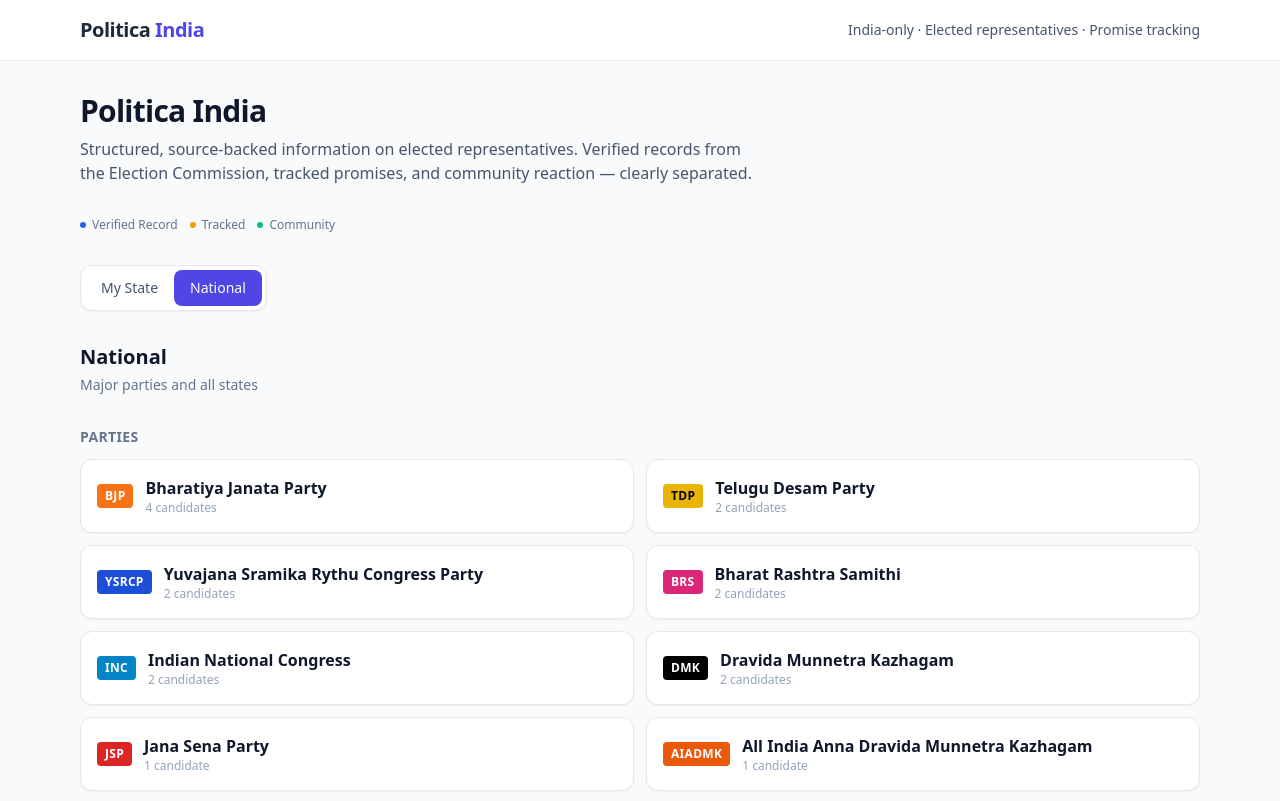
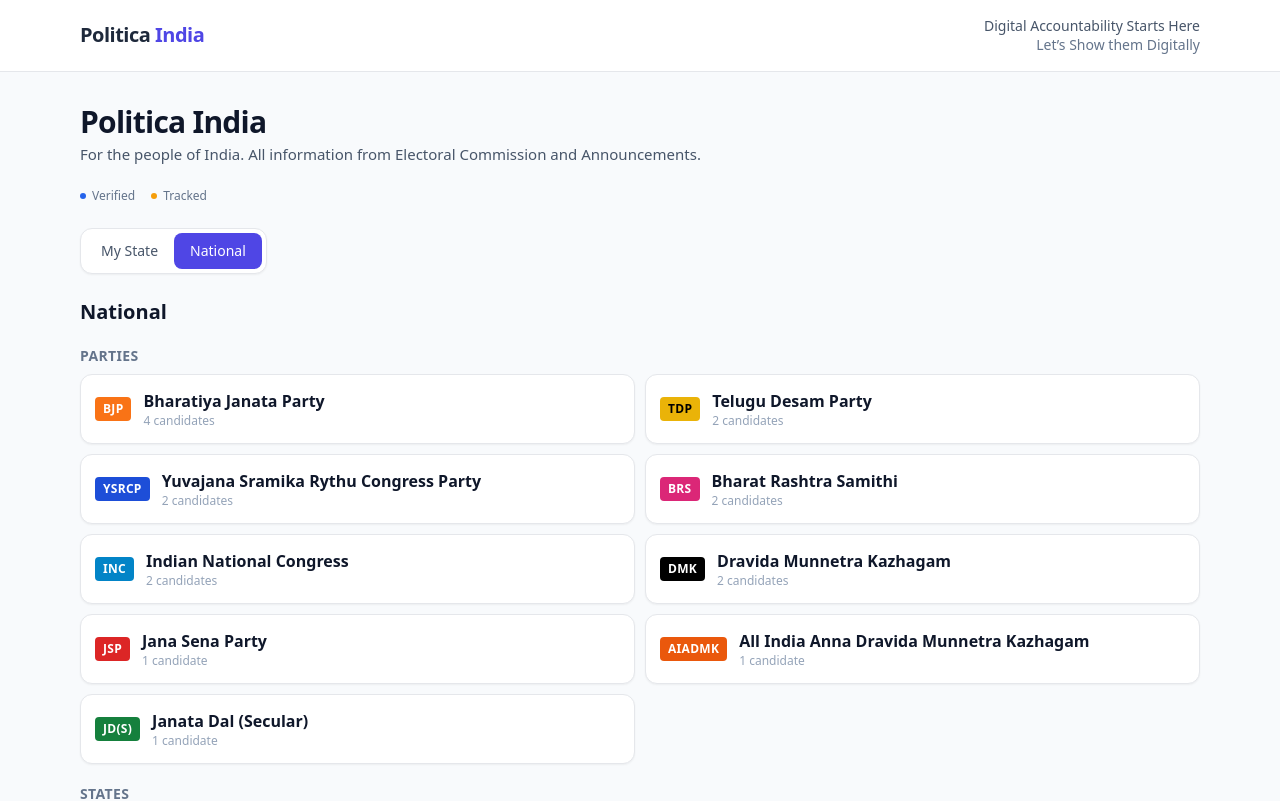
Before and after one commit to Rudhra6467/politica-india, a Next.js app: page / in a window 1280 px wide. Shown: the top 801 px of the page. Built offline with nearby package versions, Linux system fonts and the light colour scheme.

Commit message:
Homepage copy & spacing: Digital Accountability tagline, tighter state section, Verified+Tracked only in legend

```diff
--- a/src/app/layout.tsx
+++ b/src/app/layout.tsx
@@ -15,12 +15,13 @@ export default function RootLayout({
     <html lang="en">
       <body className="min-h-screen bg-slate-50 text-slate-900 antialiased">
         <header className="border-b bg-white">
-          <div className="mx-auto max-w-6xl px-4 py-4 flex items-center justify-between">
-            <div className="font-bold text-xl tracking-tight text-slate-800">
+          <div className="mx-auto max-w-6xl px-4 py-4 flex items-center justify-between gap-4">
+            <div className="font-bold text-xl tracking-tight text-slate-800 shrink-0">
               Politica <span className="text-indigo-600">India</span>
             </div>
-            <nav className="text-sm text-slate-600">
-              India-only · Elected representatives · Promise tracking
+            <nav className="text-sm text-slate-600 text-right leading-snug">
+              <div>Digital Accountability Starts Here</div>
+              <div className="text-slate-500">Let’s Show them Digitally</div>
             </nav>
           </div>
         </header>
--- a/src/app/page.tsx
+++ b/src/app/page.tsx
@@ -61,15 +61,14 @@ export default function HomePage() {
   const localParties = selectedState ? getPartiesInState(selectedState) : [];
 
   return (
-    <div className="space-y-8">
+    <div className="space-y-6">
       {/* Product framing */}
-      <div className="space-y-2">
+      <div className="space-y-1">
         <h1 className="text-2xl font-bold tracking-tight text-slate-900 sm:text-3xl">
           Politica India
         </h1>
-        <p className="text-slate-600 max-w-2xl">
-          Structured, source-backed information on elected representatives.
-          Verified records from the Election Commission, tracked promises, and community reaction — clearly separated.
+        <p className="text-slate-600 max-w-2xl text-[15px] leading-snug">
+          For the people of India. All information from Electoral Commission and Announcements.
         </p>
       </div>
 
@@ -112,12 +111,10 @@ export default function HomePage() {
 
       {/* LOCAL VIEW */}
       {view === "local" && (
-        <div className="space-y-8">
+        <div className="space-y-5">
           {!selectedState ? (
             <div className="rounded-xl border border-dashed bg-white p-8 text-center">
-              <p className="text-slate-600 mb-4">
-                Select your state to see local parties and candidates
-              </p>
+              <p className="text-slate-600 mb-4">Select your state</p>
               <div className="flex flex-wrap justify-center gap-2">
                 {states.map((s) => (
                   <button
@@ -134,25 +131,26 @@ export default function HomePage() {
             <>
               <div>
                 <h2 className="text-xl font-bold text-slate-900">{selectedState}</h2>
-                <p className="text-sm text-slate-500 mt-1">
-                  Parties and candidates in your state
-                </p>
               </div>
 
               <section>
-                <h3 className="text-sm font-semibold uppercase tracking-wide text-slate-500 mb-3">Parties</h3>
-                <div className="grid gap-3 sm:grid-cols-2">
+                <h3 className="text-sm font-semibold uppercase tracking-wide text-slate-500 mb-2">
+                  Parties
+                </h3>
+                <div className="grid gap-2.5 sm:grid-cols-2">
                   {localParties.map((p) => (
                     <Link
                       key={p.abbr}
                       href={`/party/${p.abbr}?state=${encodeURIComponent(selectedState)}`}
-                      className="flex items-center justify-between rounded-xl border bg-white p-4 shadow-sm hover:border-indigo-300 hover:shadow-md transition"
+                      className="flex items-center justify-between rounded-xl border bg-white p-3.5 shadow-sm hover:border-indigo-300 hover:shadow-md transition"
                     >
                       <div className="flex items-center gap-3">
                         <PartyBadge abbr={p.abbr} size="md" />
                         <div>
                           <div className="font-semibold text-slate-900">{p.name}</div>
-                          <div className="text-xs text-slate-400">{p.count} candidate{p.count > 1 ? "s" : ""}</div>
+                          <div className="text-xs text-slate-400">
+                            {p.count} candidate{p.count > 1 ? "s" : ""}
+                          </div>
                         </div>
                       </div>
                     </Link>
@@ -160,7 +158,7 @@ export default function HomePage() {
                 </div>
               </section>
 
-              <div className="text-center">
+              <div className="text-center pt-1">
                 <Link
                   href={`/candidates?state=${encodeURIComponent(selectedState)}`}
                   className="text-sm font-medium text-indigo-600 hover:text-indigo-800"
@@ -175,26 +173,29 @@ export default function HomePage() {
 
       {/* NATIONAL VIEW */}
       {view === "national" && (
-        <div className="space-y-8">
+        <div className="space-y-5">
           <div>
             <h2 className="text-xl font-bold text-slate-900">National</h2>
-            <p className="text-sm text-slate-500 mt-1">Major parties and all states</p>
           </div>
 
           <section>
-            <h3 className="text-sm font-semibold uppercase tracking-wide text-slate-500 mb-3">Parties</h3>
-            <div className="grid gap-3 sm:grid-cols-2">
+            <h3 className="text-sm font-semibold uppercase tracking-wide text-slate-500 mb-2">
+              Parties
+            </h3>
+            <div className="grid gap-2.5 sm:grid-cols-2">
               {nationalParties.map((p) => (
                 <Link
                   key={p.abbr}
                   href={`/party/${p.abbr}`}
-                  className="flex items-center justify-between rounded-xl border bg-white p-4 shadow-sm hover:border-indigo-300 hover:shadow-md transition"
+                  className="flex items-center justify-between rounded-xl border bg-white p-3.5 shadow-sm hover:border-indigo-300 hover:shadow-md transition"
                 >
                   <div className="flex items-center gap-3">
                     <PartyBadge abbr={p.abbr} size="md" />
                     <div>
                       <div className="font-semibold text-slate-900">{p.name}</div>
-                      <div className="text-xs text-slate-400">{p.count} candidate{p.count > 1 ? "s" : ""}</div>
+                      <div className="text-xs text-slate-400">
+                        {p.count} candidate{p.count > 1 ? "s" : ""}
+                      </div>
                     </div>
                   </div>
                 </Link>
@@ -203,7 +204,9 @@ export default function HomePage() {
           </section>
 
           <section>
-            <h3 className="text-sm font-semibold uppercase tracking-wide text-slate-500 mb-3">States</h3>
+            <h3 className="text-sm font-semibold uppercase tracking-wide text-slate-500 mb-2">
+              States
+            </h3>
             <div className="flex flex-wrap gap-2">
               {states.map((s) => (
                 <button
--- a/src/components/LayerLegend.tsx
+++ b/src/components/LayerLegend.tsx
@@ -1,23 +1,18 @@
 /**
- * Explains the three information layers used across Politica India.
- * This is a trust-building component — keep it simple and visible.
+ * Explains the information layers used across Politica India.
  */
 
 export default function LayerLegend({ compact = false }: { compact?: boolean }) {
   if (compact) {
     return (
-      <div className="flex flex-wrap gap-3 text-xs text-slate-500">
+      <div className="flex flex-wrap gap-4 text-xs text-slate-500">
         <span className="inline-flex items-center gap-1.5">
           <span className="h-1.5 w-1.5 rounded-full bg-blue-600" />
-          Verified Record
+          Verified
         </span>
         <span className="inline-flex items-center gap-1.5">
           <span className="h-1.5 w-1.5 rounded-full bg-amber-500" />
           Tracked
-        </span>
-        <span className="inline-flex items-center gap-1.5">
-          <span className="h-1.5 w-1.5 rounded-full bg-emerald-500" />
-          Community
         </span>
       </div>
     );
```
